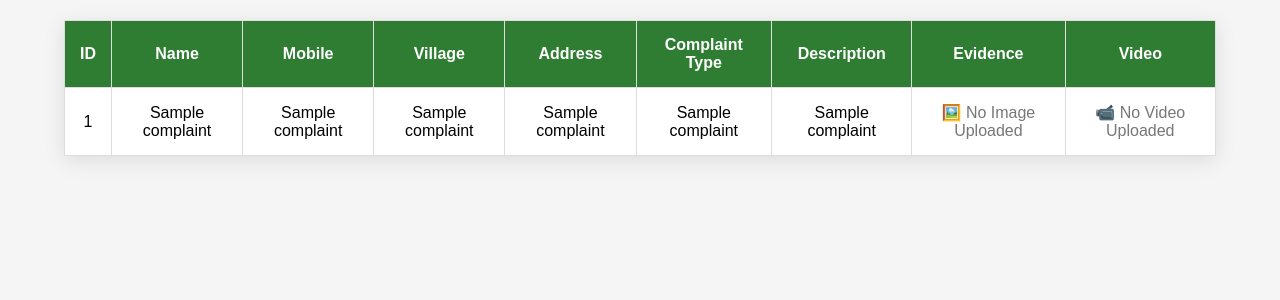
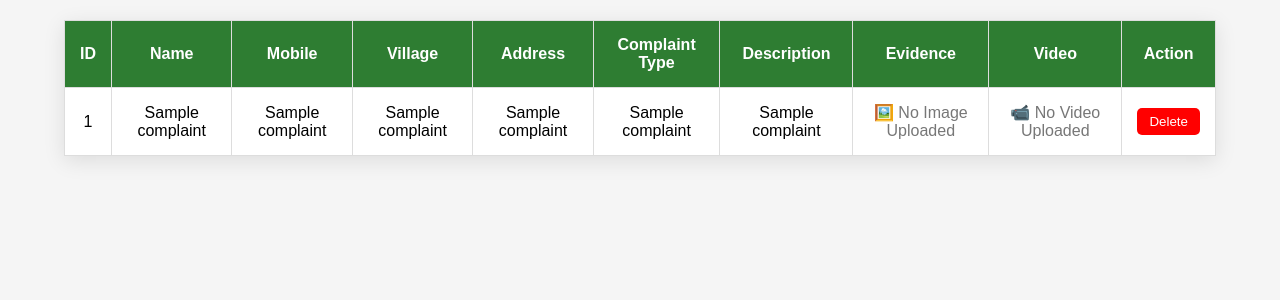
Before and after one commit to muzammilno1d-code/GramSeva-AI, a Flask app: template templates/admin.html in a window 1280 px wide. Shown: the part 118-418 px from the top of the page. Run offline with Flask 3, Linux system fonts and the light colour scheme; the template is opened without the code that fills it: most values are stand-ins (such as "Sample title", 1, 10 or a date in 2020).

Commit message:
Add delete action button for complaints

```diff
--- a/templates/admin.html
+++ b/templates/admin.html
@@ -33,6 +33,7 @@
             <th>Description</th>
             <th>Evidence</th>
             <th>Video</th>
+            <th>Action</th>
         </tr>
 
         {% for complaint in complaints %}
@@ -92,6 +93,14 @@
                 {% endif %}
 
             </td>
+           <td>
+    <a href="/delete/{{ complaint[0] }}"
+       onclick="return confirm('Delete this complaint?')">
+        <button style="background:red;color:white;border:none;padding:6px 12px;border-radius:5px;cursor:pointer;">
+            Delete
+        </button>
+    </a>
+</td>
 
         </tr>
 
```
